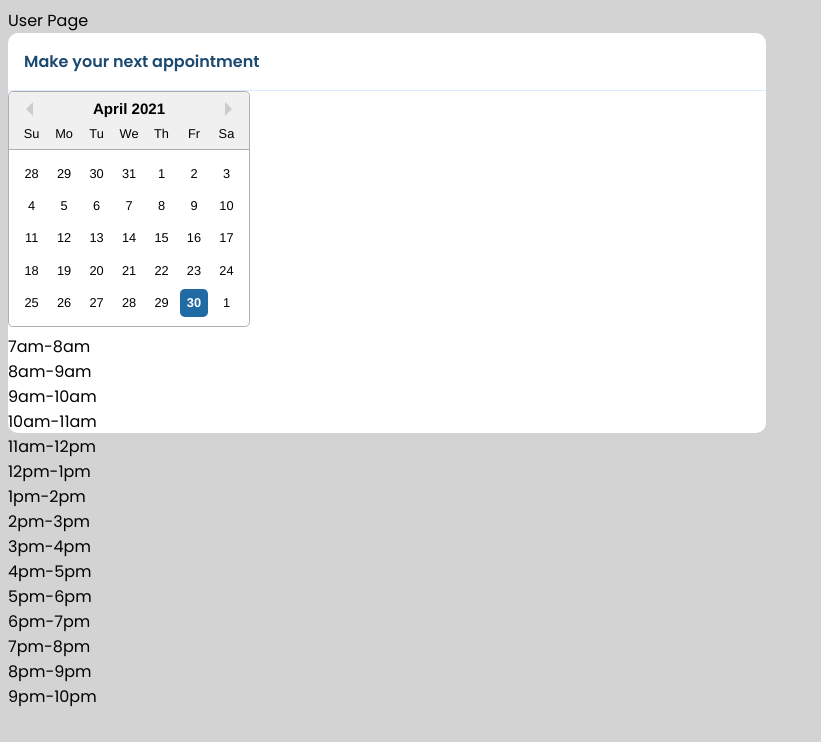
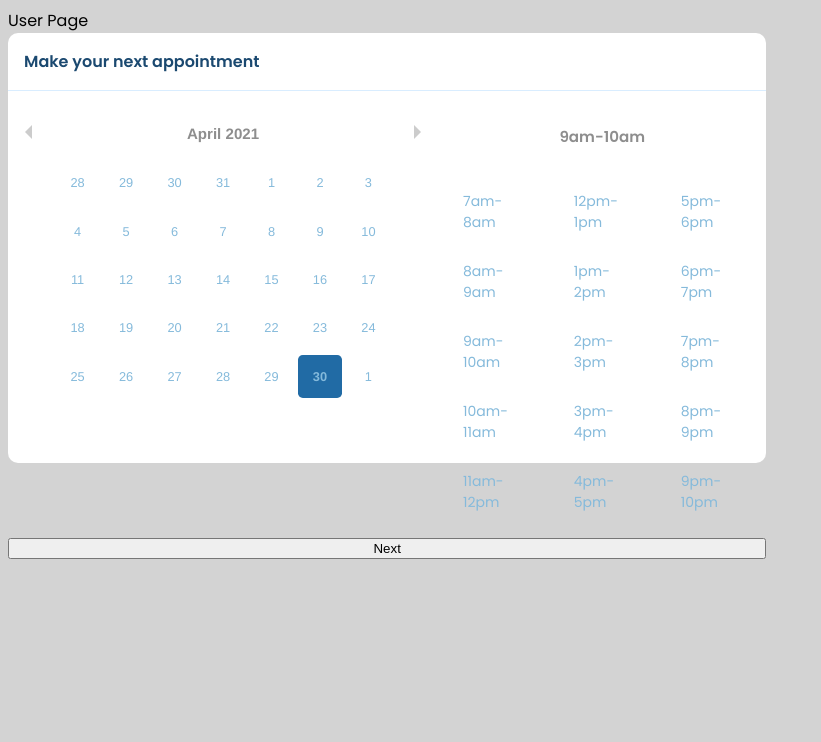
Before and after one commit to Sinnceree/code-challenge-appointment-scheduling, a React (Create React App) app in the folder hosting/: page /user/1 in a window 1280 px wide. Shown: the top 742 px of the page, without its empty margins (0-821 px from the left). Built offline with nearby package versions, Linux system fonts and the light colour scheme.

Commit message:
feat: changed date picker color and finish time selection

```diff
--- a/hosting/src/assets/css/main.scss
+++ b/hosting/src/assets/css/main.scss
@@ -9,11 +9,12 @@ body, #root, html {
 $white: #fff;
 $darkBlue: #1b4970;
 $highlightBlue: #4381b5;
+$textBlue: #85badb;
 
 .appointment-container {
   width: 60%;
   display: flex;
-  height: 400px;
+  height: 430px;
   border-radius: 10px;
   flex-direction: column;
   background-color: $white;
@@ -24,4 +25,43 @@ $highlightBlue: #4381b5;
     color: $darkBlue;
     border-bottom: 1px solid #d9edff;
   }
+
+  .content {
+    display: flex;
+    margin-top: 1.5rem;
+    justify-content: space-between;
+  }
 }
+
+.react-datepicker {
+  width: 430px;
+  height: 340px;
+  border: none;
+  border-radius: 10px;
+
+  .react-datepicker__month-container {
+    width: 430px;
+    height: 340px;
+  }
+
+  .react-datepicker__day-names {
+    display: none;
+  }
+
+  .react-datepicker__header:not(.react-datepicker__header--has-time-select) {
+    padding: 10px;
+    border-top-right-radius: 0.3rem;
+    background: none;
+    border: none;
+  }
+
+  .react-datepicker__day-name, .react-datepicker__day, .react-datepicker__time-name{
+    color: $textBlue;
+    width: 2.7rem;
+    line-height: 2.7rem;
+  }
+
+  .react-datepicker__current-month, .react-datepicker-time__header, .react-datepicker-year-header {
+    color: #8e8e8e;
+  }
+}
--- a/hosting/src/components/AppointmentBox/index.tsx
+++ b/hosting/src/components/AppointmentBox/index.tsx
@@ -3,12 +3,9 @@ import DatePicker from "react-datepicker";
 import TimePicker from "../TimePicker";
 
 const AppointmentBox = () => {
-  const [startDate, setStartDate] = useState(new Date());
-  const [endDate, setEndDate] = useState(null);
-  const onChange = dates => {
-    const [start, end] = dates;
-    setStartDate(start);
-    setEndDate(end);
+  const [date, setDate] = useState(new Date());
+  const onChange = date => {
+    setDate(date)
   };
 
   return (
@@ -16,15 +13,12 @@ const AppointmentBox = () => {
       <div className="header">Make your next appointment</div>
       <div className="content">
         <DatePicker
-        selected={startDate}
-        onChange={onChange}
-        startDate={startDate}
-        endDate={endDate}
-        selectsRange
-        inline
-      />
-      <TimePicker />
+          selected={date}
+          onChange={onChange}
+          inline/>
+        <TimePicker />
       </div>
+      <button className="blue-btn">Next</button>
 
     </div>
   );
--- /dev/null
+++ b/hosting/src/components/TimePicker/index.scss
@@ -0,0 +1,48 @@
+@import "../../assets/css/main.scss";
+
+.timepicker-box {
+  display: flex;
+  flex: 1;
+  flex-direction: column;
+
+  .timepicker-column {
+    flex: auto;
+    padding: 15px;
+  }
+
+  .selected-time {
+    margin: 0;
+    padding: 0;
+    color: #8e8e8e;
+    font-size: 0.944rem;
+    text-align: center;
+    padding: 10px;
+  }
+  .times {
+    display: flex;
+    flex-direction: row;
+    align-items: center;
+    justify-content: center;
+  }
+
+  .timepicker-block {
+    display: flex;
+    margin-top: 0.5rem;
+    align-items: center;
+    justify-content: center;
+    color: $textBlue;
+    font-size: 14px;
+    padding: 10px;
+    border-radius: 5px;
+    transition: ease-in 0.2s;
+
+    &:hover {
+      cursor: pointer;
+      color: $white;
+      background-color: $highlightBlue;
+      box-shadow: 0px 0px 4px 1px #67a6dc;
+
+    }
+
+  }
+}
--- a/hosting/src/components/TimePicker/index.tsx
+++ b/hosting/src/components/TimePicker/index.tsx
@@ -1,4 +1,5 @@
 import React from "react";
+import "./index.scss"
 
 const TimePicker = () => {
   const times = [
@@ -12,6 +13,8 @@ const TimePicker = () => {
 
   return (
     <div className="timepicker-box">
+      <h1 className="selected-time">9am-10am</h1>
+      <div className="times">
         {times.map((column: string[]) => (
           <div className="timepicker-column">
             {column.map((time: string) => (
@@ -20,6 +23,7 @@ const TimePicker = () => {
           </div>
         ))}
       </div>
+    </div>
   );
 }
 
```
Lines whose indentation alone changed are shown as unchanged.
